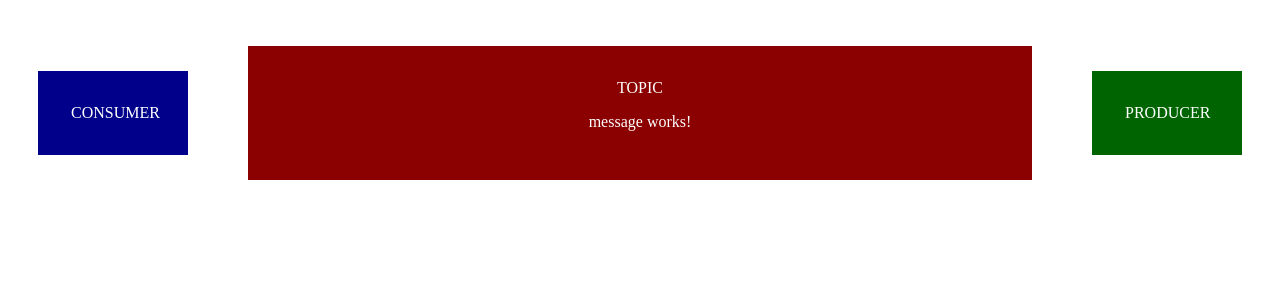
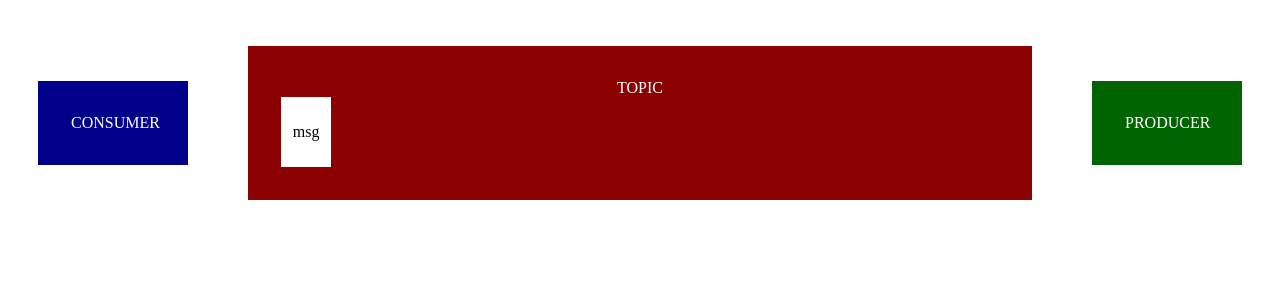
Before and after one commit to txiribimakula/kafka-playground, an Angular app: page / in a window 1280 px wide. Shown: the top 300 px of the page. Built offline with nearby package versions, Linux system fonts and the light colour scheme.

Commit message:
basic msg layout

```diff
--- a/src/app/message/message.component.html
+++ b/src/app/message/message.component.html
@@ -1 +1,5 @@
-<p>message works!</p>
+<div class="container">
+    <p>
+        msg
+    </p>
+</div>
--- a/src/app/message/message.component.scss
+++ b/src/app/message/message.component.scss
@@ -0,0 +1,7 @@
+.container {
+    background-color: white;
+    color: black;
+    width: 50px;
+    padding: 10px 0 10px 0;
+    text-align: center;
+}
```
